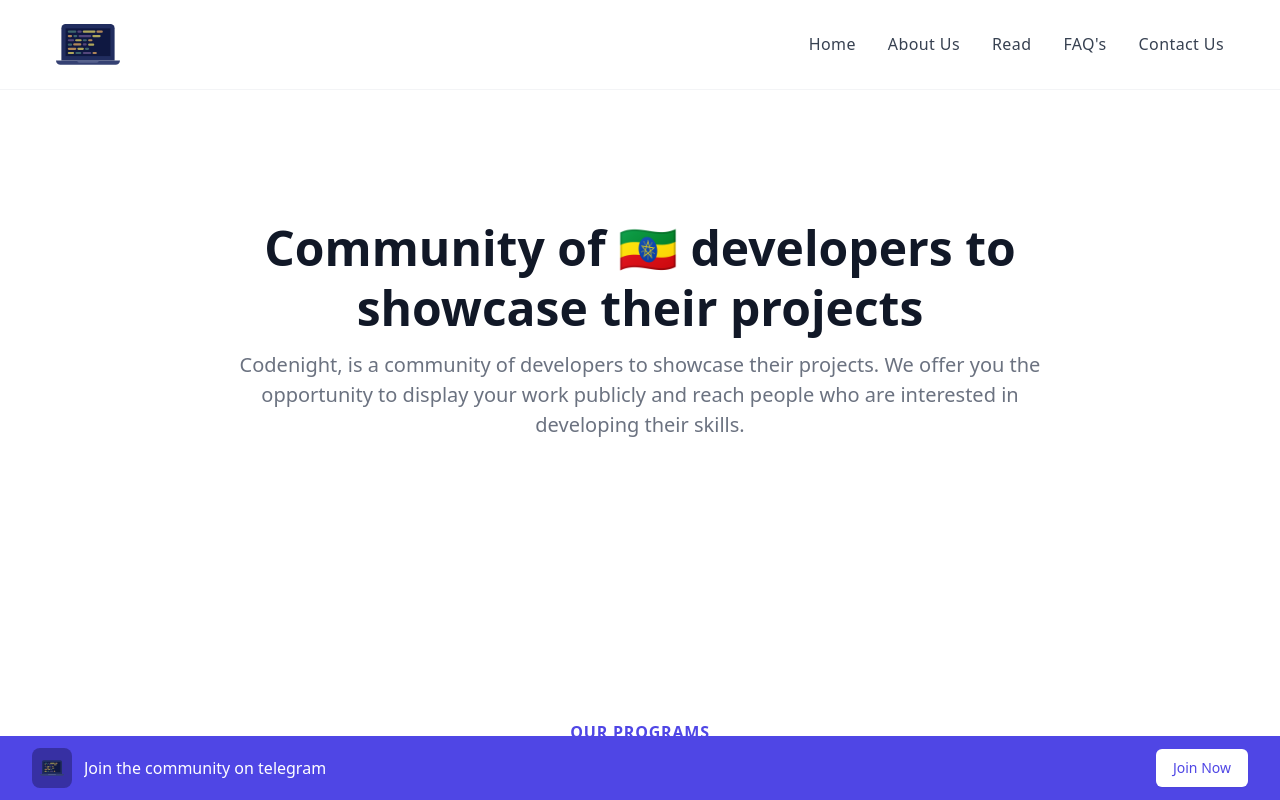
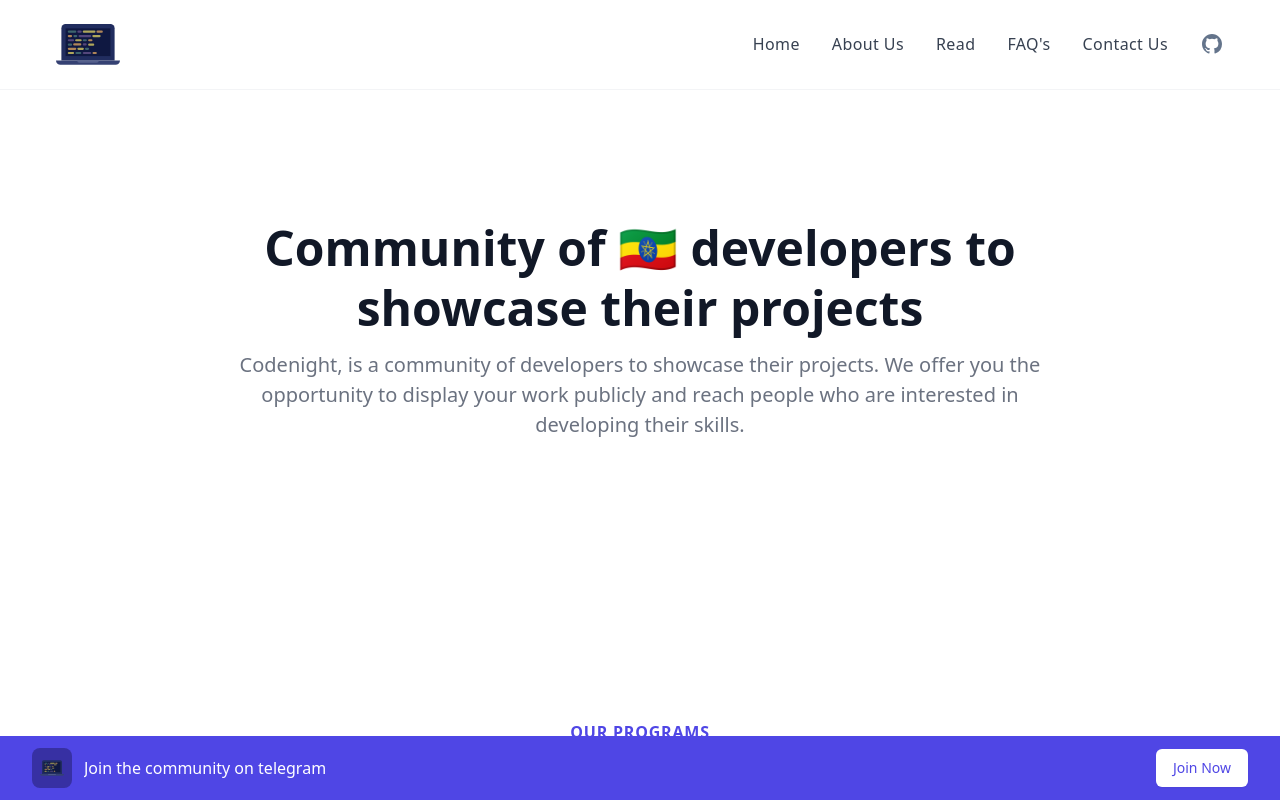
Before and after one commit to CodeNight-Ethiopia/codenight-frontend, a Next.js app: page / in a window 1280 px wide. Shown: the top 800 px of the page. Built offline with nearby package versions, Linux system fonts and the light colour scheme.

Commit message:
Updated Nav to include link to github repo

```diff
--- a/components/nav/Nav.tsx
+++ b/components/nav/Nav.tsx
@@ -47,6 +47,20 @@
                 </NavItem>
               );
             })}
+            <li>
+              <Link
+                href="https://github.com/CodeNight-Ethiopia/codenight-frontend"
+                className="group"
+                aria-label="CodeNight on GitHub"
+              >
+                <svg
+                  aria-hidden="true"
+                  className="h-6 w-6 fill-slate-500 group-hover:fill-slate-700"
+                >
+                  <path d="M12 2C6.477 2 2 6.484 2 12.017c0 4.425 2.865 8.18 6.839 9.504.5.092.682-.217.682-.483 0-.237-.008-.868-.013-1.703-2.782.605-3.369-1.343-3.369-1.343-.454-1.158-1.11-1.466-1.11-1.466-.908-.62.069-.608.069-.608 1.003.07 1.531 1.032 1.531 1.032.892 1.53 2.341 1.088 2.91.832.092-.647.35-1.088.636-1.338-2.22-.253-4.555-1.113-4.555-4.951 0-1.093.39-1.988 1.029-2.688-.103-.253-.446-1.272.098-2.65 0 0 .84-.27 2.75 1.026A9.564 9.564 0 0 1 12 6.844a9.59 9.59 0 0 1 2.504.337c1.909-1.296 2.747-1.027 2.747-1.027.546 1.379.202 2.398.1 2.651.64.7 1.028 1.595 1.028 2.688 0 3.848-2.339 4.695-4.566 4.943.359.309.678.92.678 1.855 0 1.338-.012 2.419-.012 2.747 0 .268.18.58.688.482A10.02 10.02 0 0 0 22 12.017C22 6.484 17.522 2 12 2Z" />
+                </svg>
+              </Link>
+            </li>
           </ul>
           <div className="md:hidden flex flex-1 justify-end items-center ">
             {!toggle ? (
@@ -73,6 +87,20 @@
                     </NavItem>
                   );
                 })}
+                <li>
+                  <Link
+                    href="https://github.com/CodeNight-Ethiopia/codenight-frontend"
+                    className="group"
+                    aria-label="CodeNight on GitHub"
+                  >
+                    <svg
+                      aria-hidden="true"
+                      className="h-6 w-6 fill-slate-700 group-hover:fill-slate-900"
+                    >
+                      <path d="M12 2C6.477 2 2 6.484 2 12.017c0 4.425 2.865 8.18 6.839 9.504.5.092.682-.217.682-.483 0-.237-.008-.868-.013-1.703-2.782.605-3.369-1.343-3.369-1.343-.454-1.158-1.11-1.466-1.11-1.466-.908-.62.069-.608.069-.608 1.003.07 1.531 1.032 1.531 1.032.892 1.53 2.341 1.088 2.91.832.092-.647.35-1.088.636-1.338-2.22-.253-4.555-1.113-4.555-4.951 0-1.093.39-1.988 1.029-2.688-.103-.253-.446-1.272.098-2.65 0 0 .84-.27 2.75 1.026A9.564 9.564 0 0 1 12 6.844a9.59 9.59 0 0 1 2.504.337c1.909-1.296 2.747-1.027 2.747-1.027.546 1.379.202 2.398.1 2.651.64.7 1.028 1.595 1.028 2.688 0 3.848-2.339 4.695-4.566 4.943.359.309.678.92.678 1.855 0 1.338-.012 2.419-.012 2.747 0 .268.18.58.688.482A10.02 10.02 0 0 0 22 12.017C22 6.484 17.522 2 12 2Z" />
+                    </svg>
+                  </Link>
+                </li>
               </ul>
             </div>
           </div>
```
